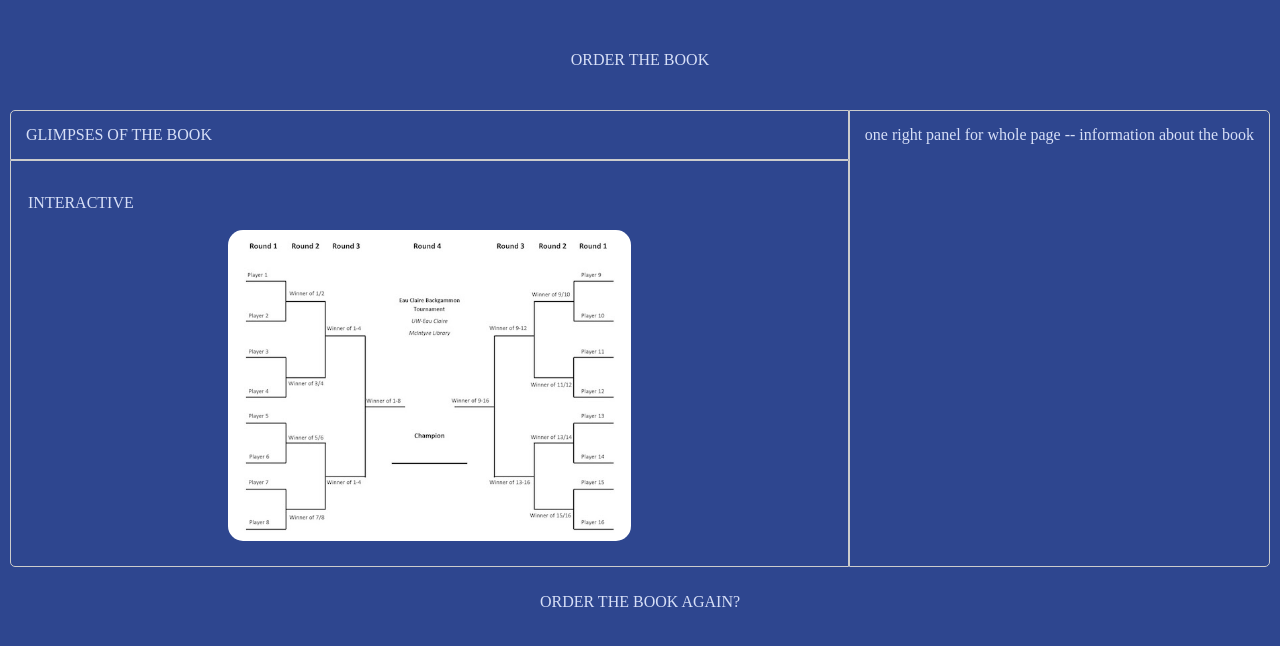
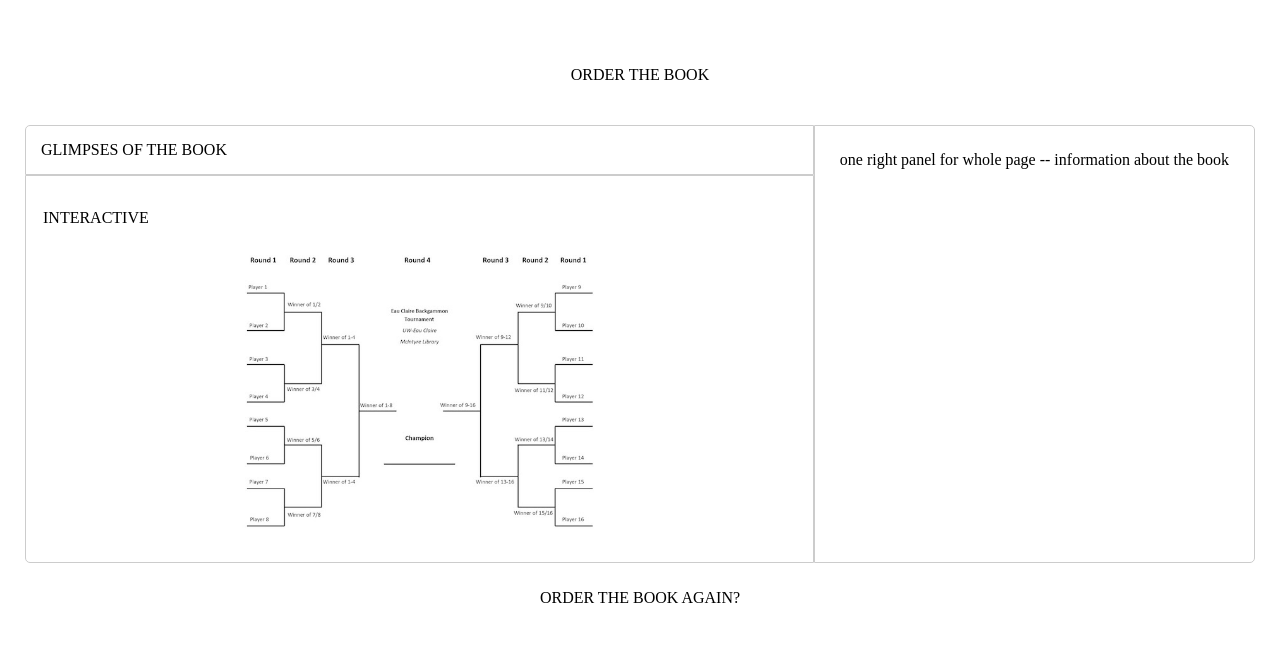
Before and after one commit to swim-mer/backgammon_book, a plain HTML site: page web_static/index.html in a window 1280 px wide. Drawn offline with Linux system fonts and the light colour scheme.

Commit message:
Update colors

```diff
--- a/web_static/styles/common.css
+++ b/web_static/styles/common.css
@@ -14,10 +14,10 @@
 }
 
 body {
-	margin: 0;
-	padding: 10px;
-	color: #d7dff7;
-	background-color: #2e468f;
+	margin: 10;
+	padding: 15px;
+	color: #000000;
+	background-color: #FFFFFF;
 }
 
 .left {
@@ -34,12 +34,12 @@ body {
 }
 
 .right {
-	padding: 15px;
+	padding: 25px;
 	border: 1px solid #CCCCCC;
 	border-radius: 0px 5px 5px 0px;
 }
 
-p {
+p, h4 {
 	padding: 2px;
 }
 
```
